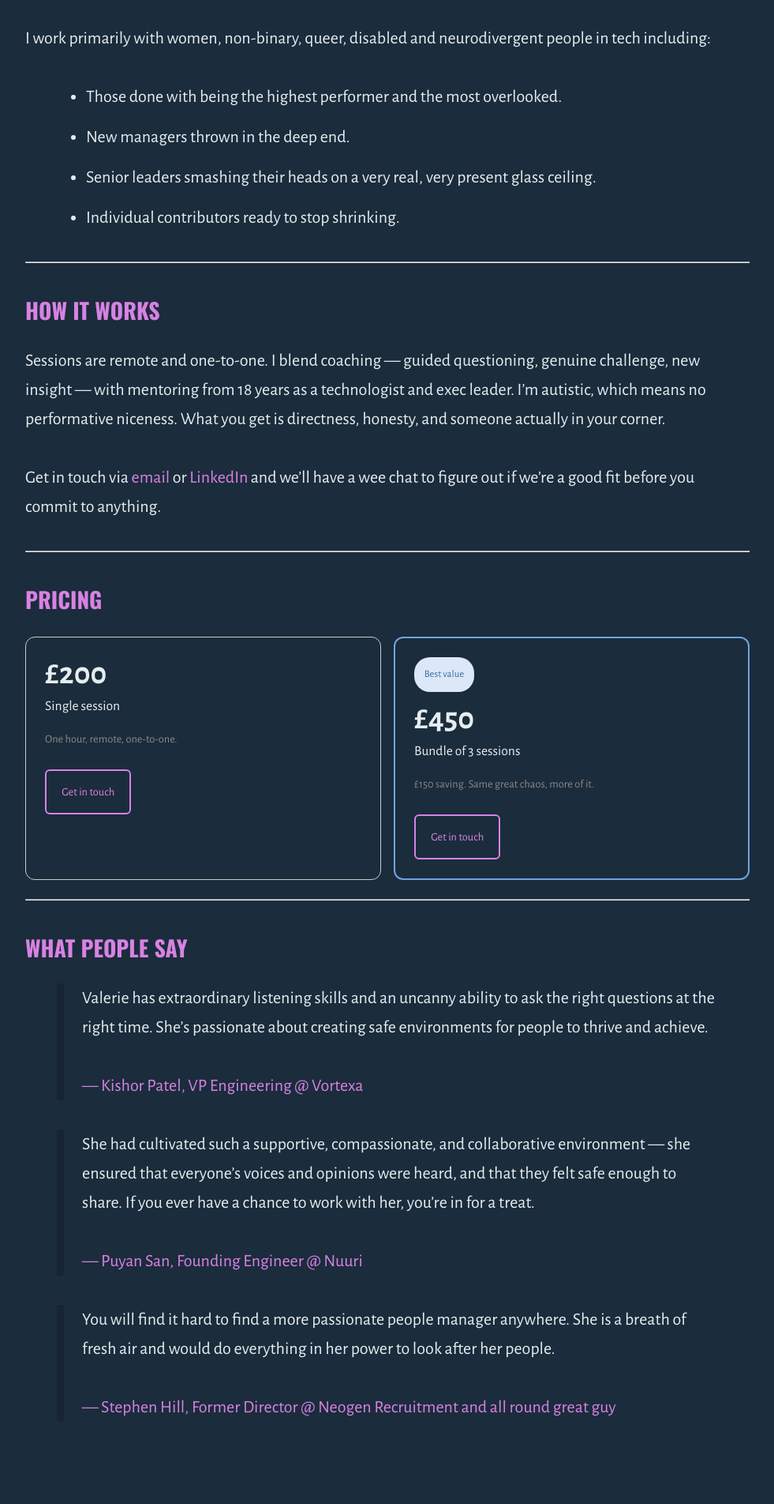
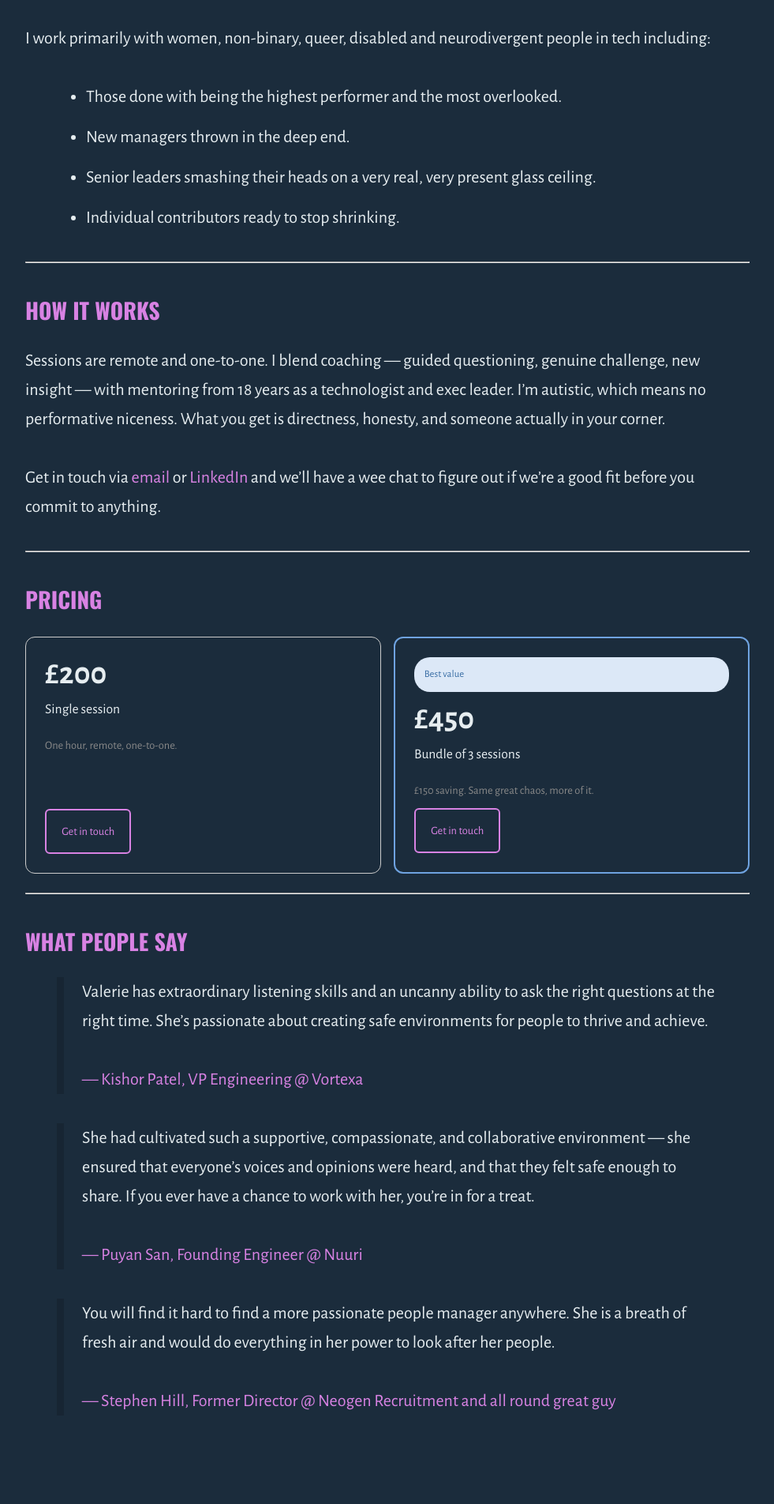
Before and after one commit to outragedpinkracoon/outragedpinkracoon.github.io, a Jekyll site: the page built from coaching.md, in a window 1280 px wide. Shown: the part 957-2861 px from the top of the page at 79% size, without its empty margins (149-1130 px from the left). Built offline with Jekyll 4.4.1, drawn with Linux system fonts in a browser that asks for light colours; comment, search, counter and statistics services are not loaded.

Commit message:
aligns get in touch button to bottom of pricing cards
Co-Authored-By: Claude Sonnet 4.6 <noreply@anthropic.com>

```diff
--- a/_sass/main.scss
+++ b/_sass/main.scss
@@ -98,6 +98,8 @@ pre {
   border: 1px solid #ccc;
   border-radius: 12px;
   padding: 1.5rem;
+  display: flex;
+  flex-direction: column;
 
   &--featured {
     border: 2px solid #6fa3e0;
@@ -105,6 +107,11 @@ pre {
 
   p {
     margin: 0.25rem 0;
+  }
+
+  .pricing-cta {
+    margin-top: auto;
+    align-self: flex-start;
   }
 }
 
```
